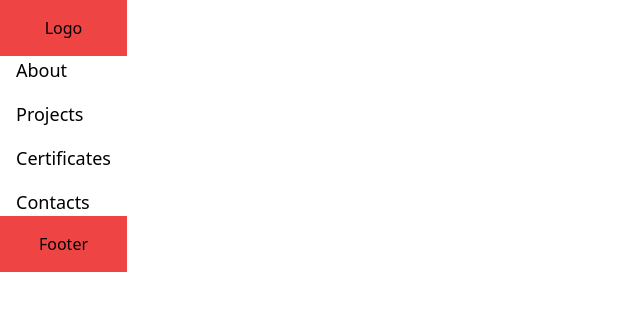
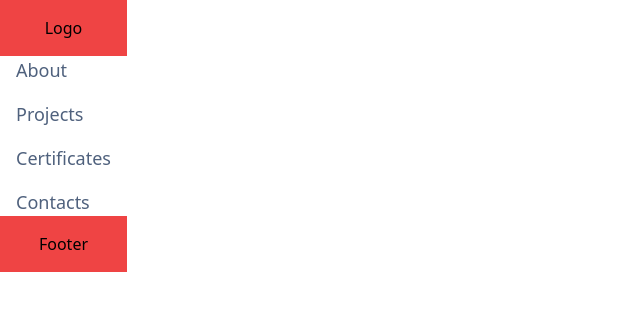
Before and after one commit to MADNMD/MihailDonchev.dev, a React (Vite) app: page / in a window 1280 px wide. Shown: the top 310 px of the page, without its empty margins (0-640 px from the left). Built offline with nearby package versions, Linux system fonts and the light colour scheme.

Commit message:
Update tailwind.config.js

```diff
--- a/tailwind.config.js
+++ b/tailwind.config.js
@@ -16,6 +16,10 @@ module.exports = {
                 lg: "976px",
                 xl: "1440px",
             },
+            colors: {
+                'navigation-bg': '#181818',
+                'navigation-text': '#4F617D',
+            }
         },
     },
     plugins: [],
```
